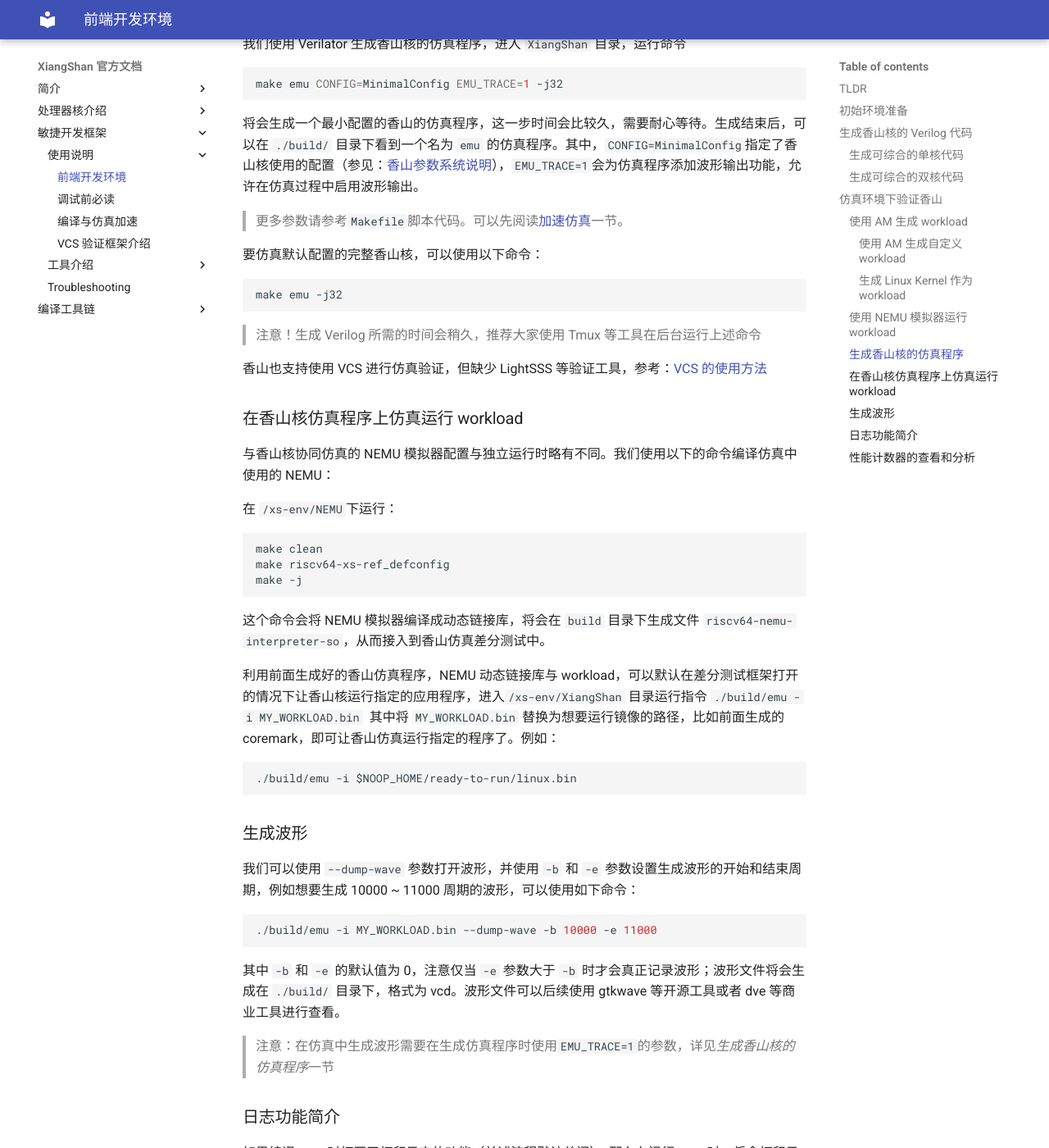
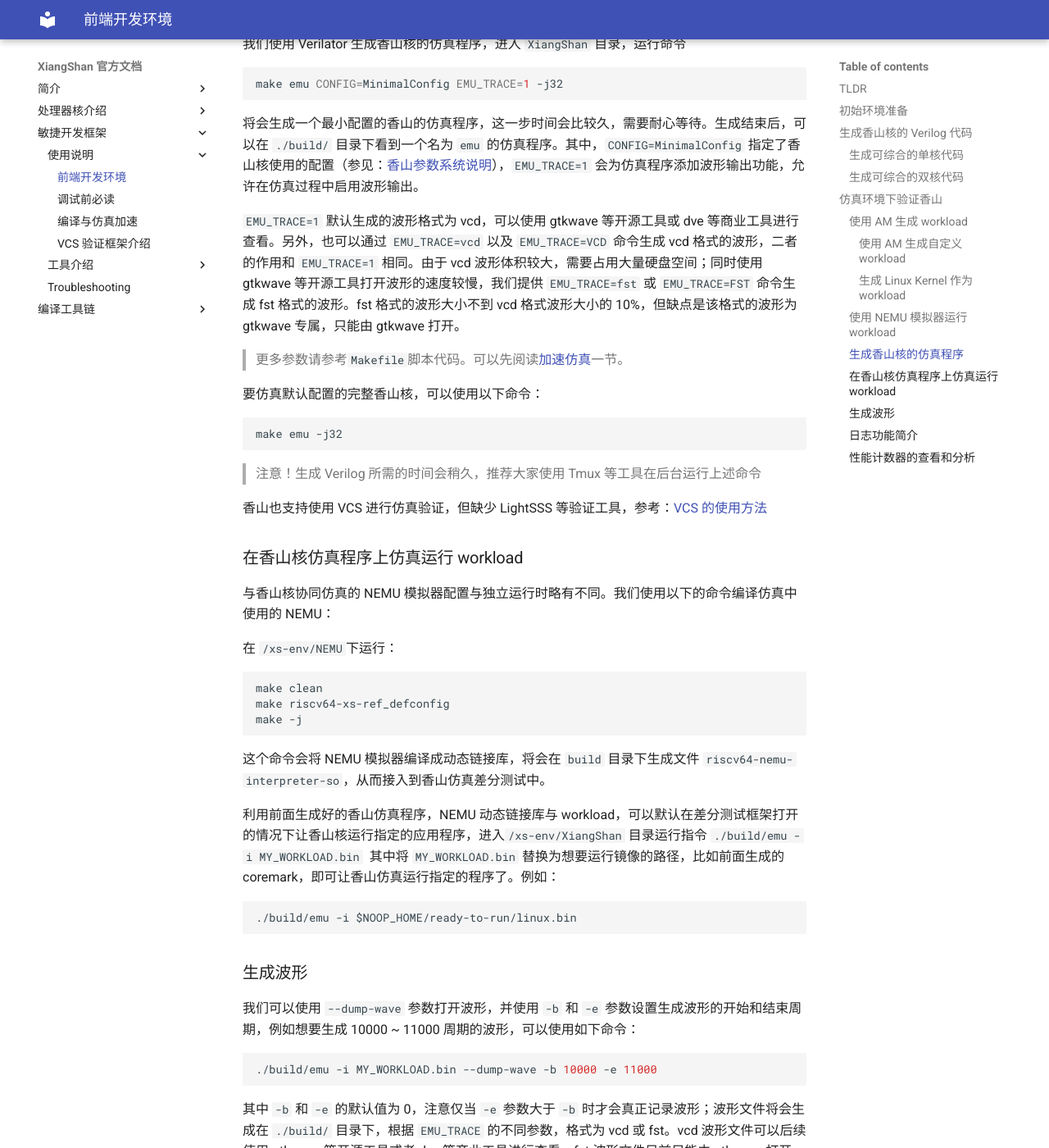
Before and after one commit to OpenXiangShan/XiangShan-doc, an MkDocs documentation site: the page built from docs/tools/xsenv.md, in a window 1280 px wide and 1400 px high, scrolled down 3970 px. Shown: the whole window at 82% size. Built offline with MkDocs 1.6.1 and Material for MkDocs 9.7.7, drawn with Linux system fonts in a browser that asks for light colours; some of the changed text lies outside the part shown.

Commit message:
Doc, tools: Add FST waveform support (#34)

````diff
--- a/docs/tools/xsenv.md
+++ b/docs/tools/xsenv.md
@@ -167,7 +167,9 @@ make -j
 ```bash
 make emu CONFIG=MinimalConfig EMU_TRACE=1 -j32
 ```
-将会生成一个最小配置的香山的仿真程序，这一步时间会比较久，需要耐心等待。生成结束后，可以在 `./build/` 目录下看到一个名为 `emu` 的仿真程序。其中，`CONFIG=MinimalConfig`指定了香山核使用的配置（参见：[香山参数系统说明](https://xiangshan-doc.readthedocs.io/zh_CN/latest/misc/config/)），`EMU_TRACE=1`会为仿真程序添加波形输出功能，允许在仿真过程中启用波形输出。
+将会生成一个最小配置的香山的仿真程序，这一步时间会比较久，需要耐心等待。生成结束后，可以在 `./build/` 目录下看到一个名为 `emu` 的仿真程序。其中，`CONFIG=MinimalConfig` 指定了香山核使用的配置（参见：[香山参数系统说明](https://xiangshan-doc.readthedocs.io/zh_CN/latest/misc/config/)），`EMU_TRACE=1` 会为仿真程序添加波形输出功能，允许在仿真过程中启用波形输出。
+
+`EMU_TRACE=1` 默认生成的波形格式为 vcd，可以使用 gtkwave 等开源工具或 dve 等商业工具进行查看。另外，也可以通过 `EMU_TRACE=vcd` 以及 `EMU_TRACE=VCD` 命令生成 vcd 格式的波形，二者的作用和 `EMU_TRACE=1` 相同。由于 vcd 波形体积较大，需要占用大量硬盘空间；同时使用 gtkwave 等开源工具打开波形的速度较慢，我们提供 `EMU_TRACE=fst` 或 `EMU_TRACE=FST` 命令生成 fst 格式的波形。fst 格式的波形大小不到 vcd 格式波形大小的 10%，但缺点是该格式的波形为 gtkwave 专属，只能由 gtkwave 打开。
 
 
 > 更多参数请参考`Makefile`脚本代码。可以先阅读[加速仿真](./compile-and-sim.md##加快emu仿真运行速度)一节。
@@ -208,10 +210,10 @@ make -j
 ```
 
 
-其中 `-b` 和 `-e` 的默认值为 0，注意仅当 `-e` 参数大于 `-b` 时才会真正记录波形；波形文件将会生成在 `./build/` 目录下，格式为 vcd。波形文件可以后续使用 gtkwave 等开源工具或者 dve 等商业工具进行查看。
+其中 `-b` 和 `-e` 的默认值为 0，注意仅当 `-e` 参数大于 `-b` 时才会真正记录波形；波形文件将会生成在 `./build/` 目录下，根据 `EMU_TRACE` 的不同参数，格式为 vcd 或 fst。vcd 波形文件可以后续使用 gtkwave 等开源工具或者 dve 等商业工具进行查看，fst 波形文件目前只能由 gtkwave 打开。
 
 
-> 注意：在仿真中生成波形需要在生成仿真程序时使用`EMU_TRACE=1`的参数，详见*生成香山核的仿真程序*一节
+> 注意：在仿真中生成波形需要在生成仿真程序时使用 `EMU_TRACE` 相关的参数，详见*生成香山核的仿真程序*一节
 
 ### 日志功能简介
 如果编译 emu 时打开了打印日志的功能（前述流程默认关闭），那么在运行 emu 时，将会打印日志。为了避免在终端输出日志，占用终端 IO 带宽，导致终端卡死，请将终端输出重定向到文件中。使用如下命令：
````
Also changed, not shown: docs/tools/xsenv-en.md (+4 -2 lines).
